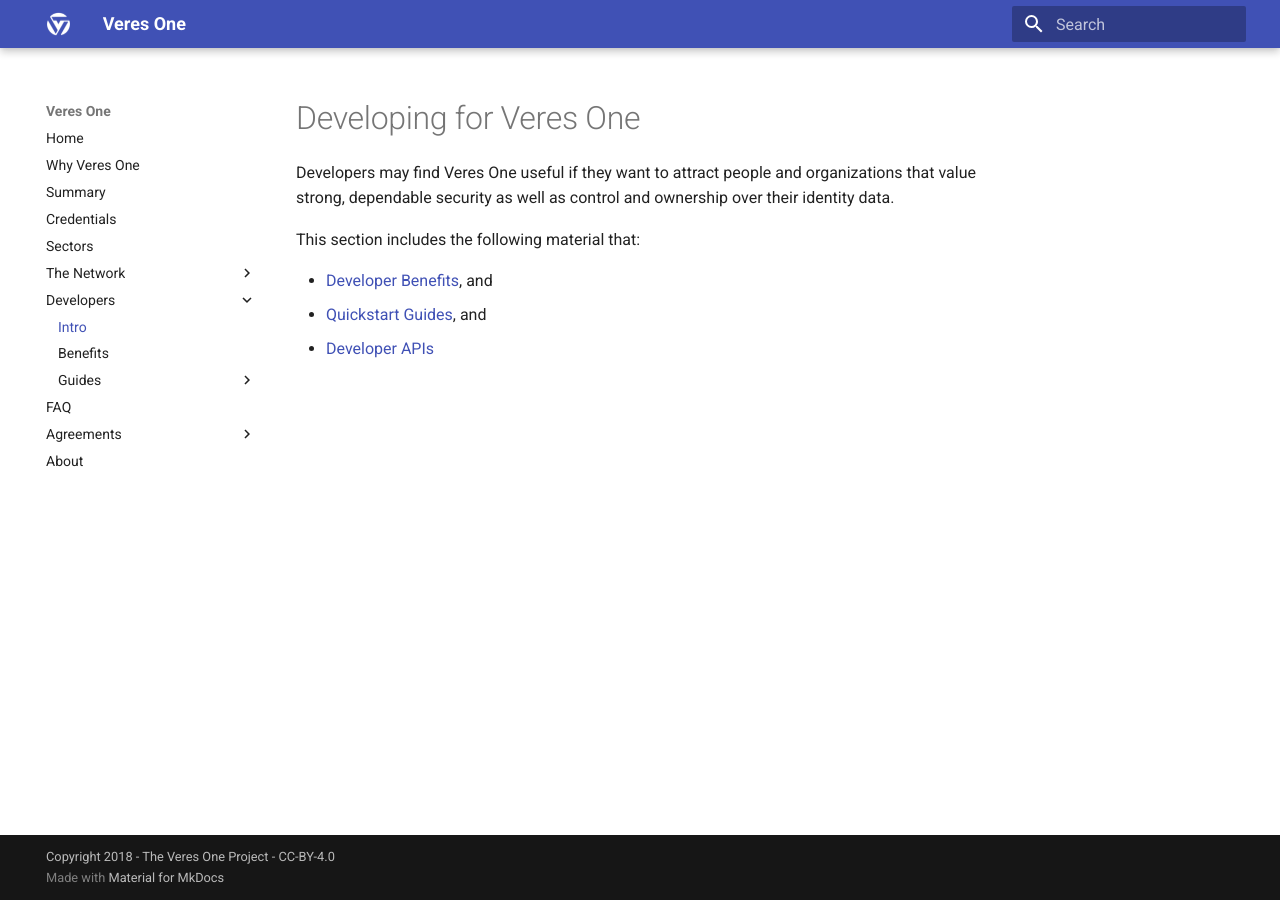
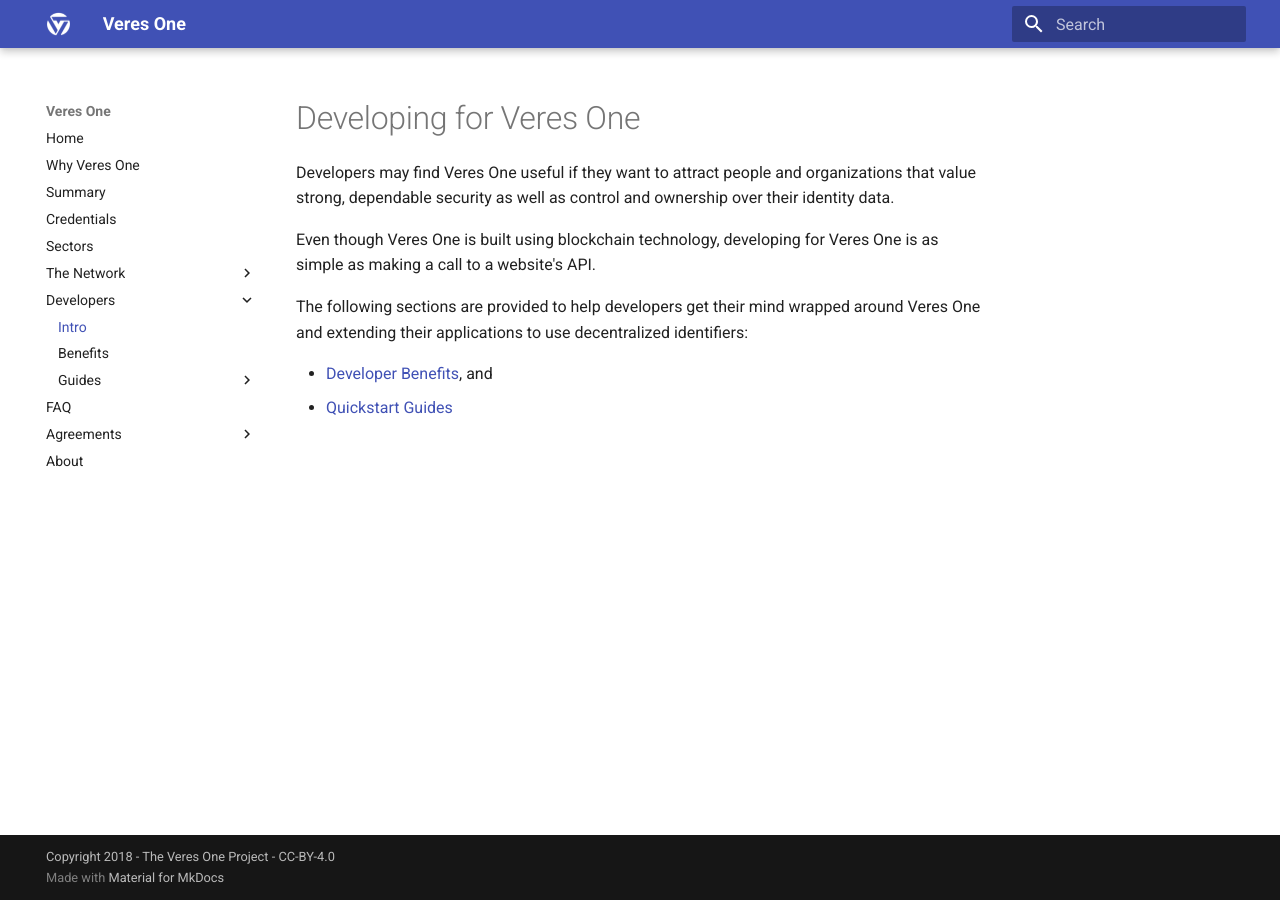
Before and after one commit to veres-one/docs.veres.one, an MkDocs documentation site: the page built from docs/developers/index.md, in a window 1280 px wide. Built offline with MkDocs 1.6.1 and Material for MkDocs 9.7.7, drawn with Linux system fonts in a browser that asks for light colours; old or Windows-style settings are respelled for this version of MkDocs.

```diff
--- a/docs/developers/index.md
+++ b/docs/developers/index.md
@@ -4,8 +4,12 @@ Developers may find Veres One useful if they want to attract people and
 organizations that value strong, dependable security as well as control
 and ownership over their identity data.
 
-This section includes the following material that:
+Even though Veres One is built using blockchain technology, developing
+for Veres One is as simple as making a call to a website's API.
+
+The following sections are provided to help developers get their mind
+wrapped around Veres One and extending their applications to use
+decentralized identifiers:
 
  * [Developer Benefits](benefits.md), and
- * [Quickstart Guides](guides/index.md), and
- * [Developer APIs](apis/index.md)
+ * [Quickstart Guides](guides/index.md)
```
Also changed, not shown: docs/developers/benefits.md (+4 -3 lines), docs/developers/guides/create-did.md (+2 -0 lines), docs/developers/guides/node-setup.md (+31 -0 lines).
